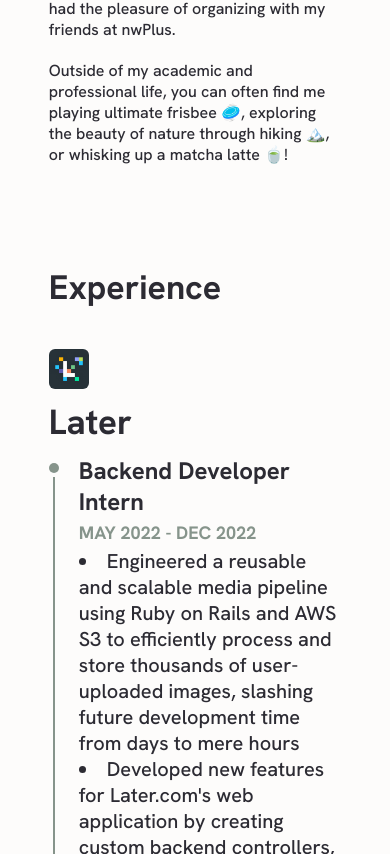
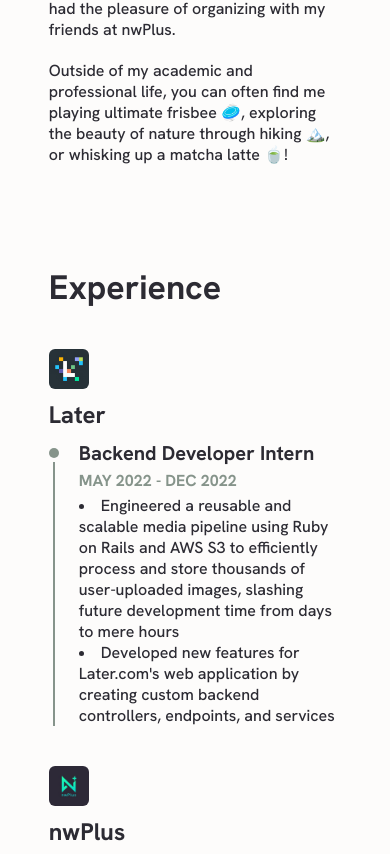
Before and after one commit to martincai8/portfolio, a Next.js app: page / in a window 390 px wide. Shown: the part 1146-2000 px from the top of the page. Built offline with nearby package versions, Linux system fonts and the light colour scheme.

Commit message:
Changed font and margin sizes for mobile

```diff
--- a/src/styles/ExperienceCard.module.css
+++ b/src/styles/ExperienceCard.module.css
@@ -13,3 +13,9 @@
 .company {
   font: var(--h2-font);
 }
+
+@media screen and (max-width: 768px) {
+  .company {
+    font: var(--h2-font-m);
+  }
+}
--- a/src/styles/Role.module.css
+++ b/src/styles/Role.module.css
@@ -44,8 +44,20 @@
   list-style: inside;
   padding-left: 0;
   font: var(--body-font);
-  margin-bottom: 15px;
+  margin-bottom: 5px;
 }
 
 @media screen and (max-width: 768px) {
+  .title {
+    font: var(--h3-font-m);
+  }
+
+  .date {
+    font: var(--body-alt-font-m);
+  }
+
+  .description {
+    font: var(--body-font-m);
+    margin-bottom: 0px;
+  }
 }
--- a/src/styles/globals.css
+++ b/src/styles/globals.css
@@ -10,6 +10,7 @@
   /* Mobile */
   --h1-font-m: 700 34px var(--font-hk);
   --h2-font-m: 700 24px var(--font-hk);
+  --h3-font-m: 700 20px var(--font-hk);
   --body-font-m: 500 16px var(--font-hk);
   --body-alt-font-m: 700 16px var(--font-hk);
   --secondary-body-font-m: 600 14px var(--font-hk);
```
